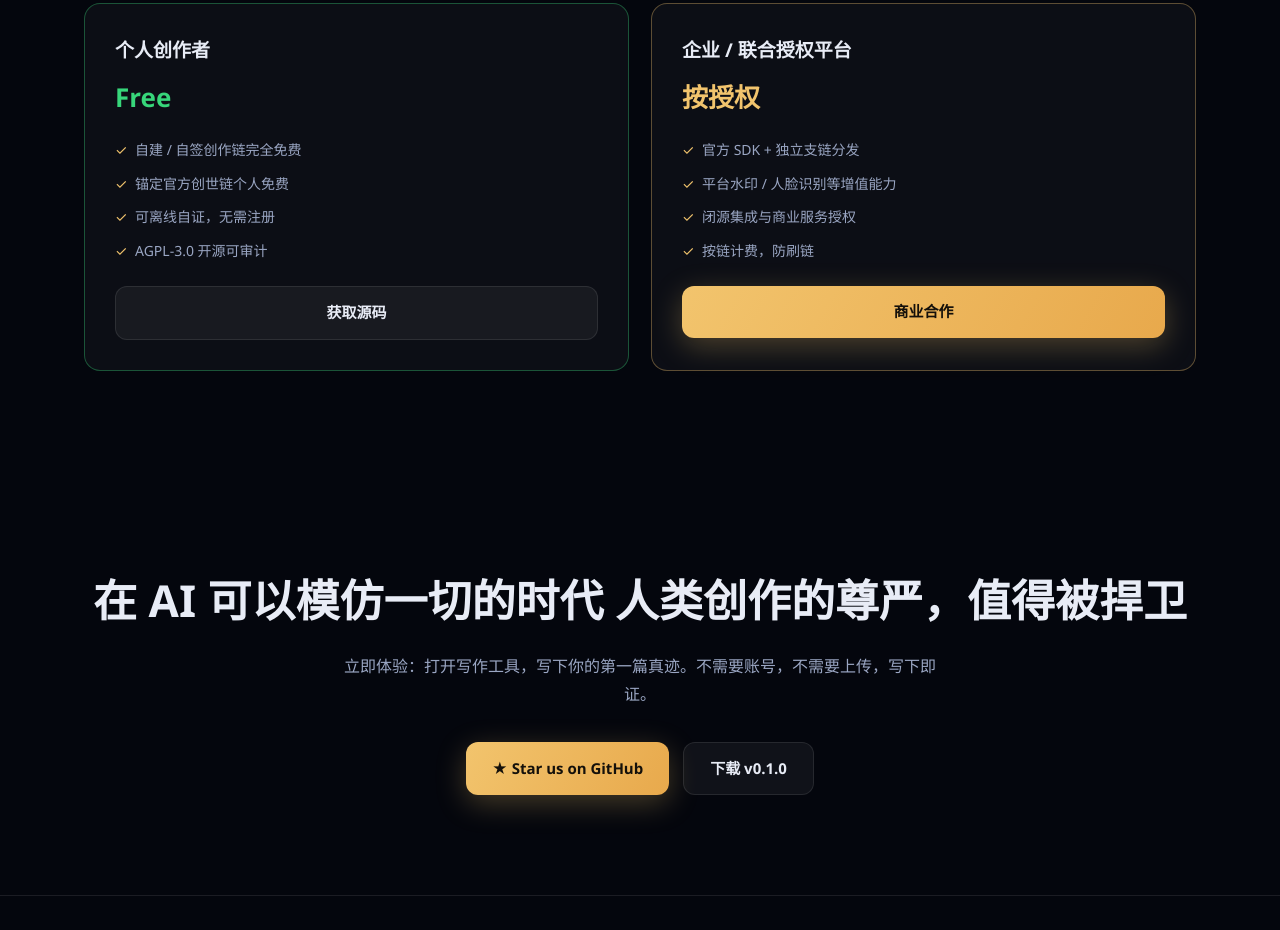
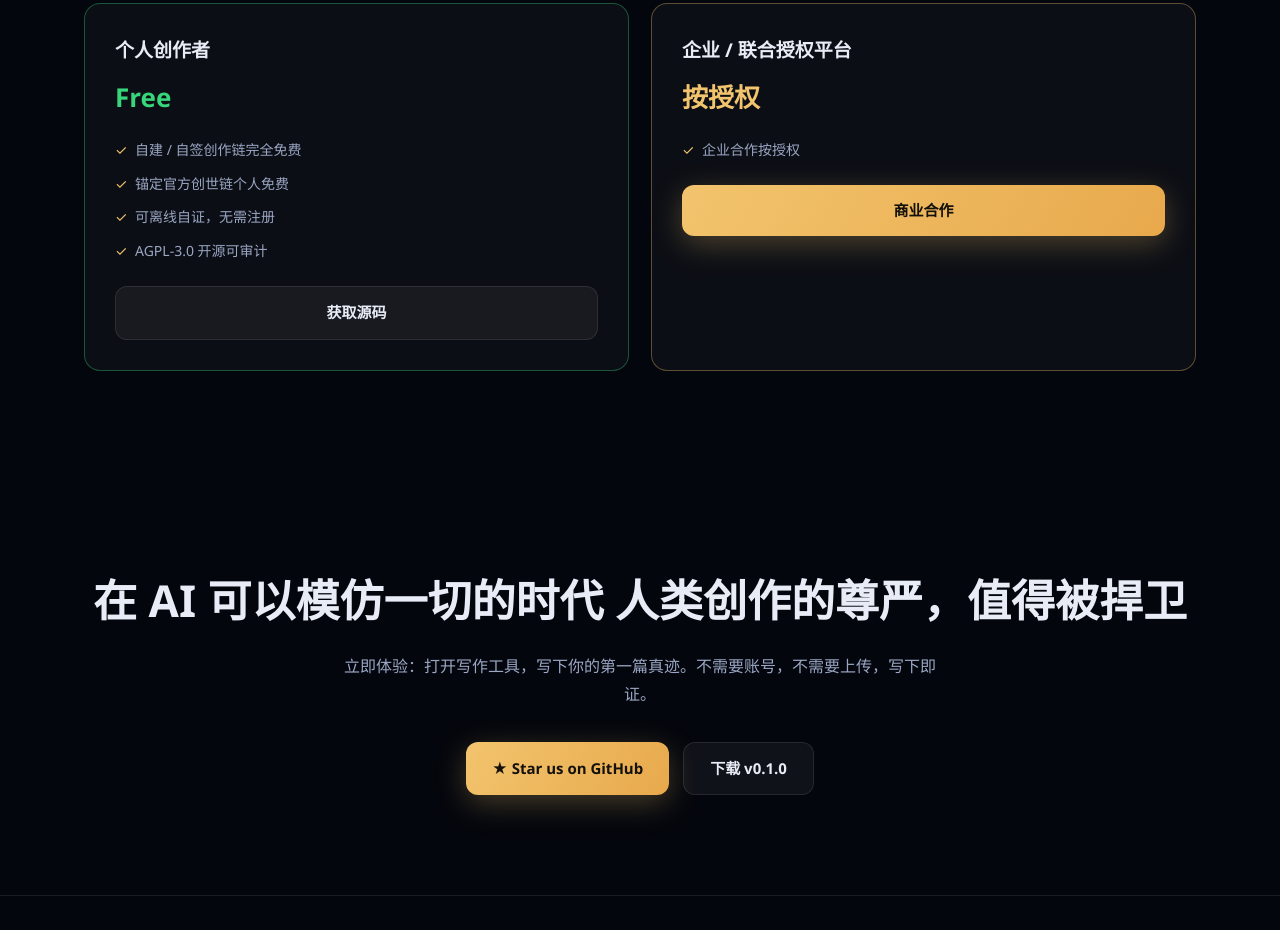
Before and after one commit to jamesw0n9/realtrace, a website: page site/index.html in a window 1280 px wide. Shown: the part 5099-6029 px from the top of the page. Drawn offline with Linux system fonts and the light colour scheme.

Commit message:
site: B端只留"企业合作按授权"概括（细节随版本更新）

```diff
--- a/site/index.html
+++ b/site/index.html
@@ -392,10 +392,7 @@ footer{border-top:1px solid var(--line);padding:40px 0 60px;text-align:center}
         <h4 data-i18n="licBizT">企业 / 联合授权平台</h4>
         <div class="price" data-i18n="licBizPrice">按授权</div>
         <ul>
-          <li data-i18n="licBiz1">官方 SDK + 独立支链分发</li>
-          <li data-i18n="licBiz2">平台水印 / 人脸识别等增值能力</li>
-          <li data-i18n="licBiz3">闭源集成与商业服务授权</li>
-          <li data-i18n="licBiz4">按链计费，防刷链</li>
+          <li data-i18n="licBiz1">企业合作按授权</li>
         </ul>
         <a class="btn btn-gold" href="https://github.com/jamesw0n9/realtrace" target="_blank" rel="noopener" data-i18n="licBizBtn">商业合作</a>
       </div>
@@ -459,7 +456,7 @@ var I18N = {
     rm1t:'MVP · 已发布', rm1d:'实时打章 · 防篡改链 · 离线验证 · 创世链锚定（个人免费）',
     licEyebrow:'License', licTitle:'个人免费，商业授权', licSub:'AGPL-3.0 + 商业双许可——开源引流，商业共赢。',
     licFreeT:'个人创作者', licFree1:'自建 / 自签创作链完全免费', licFree2:'锚定官方创世链个人免费', licFree3:'可离线自证，无需注册', licFree4:'AGPL-3.0 开源可审计', licFreeBtn:'获取源码',
-    licBizT:'企业 / 联合授权平台', licBizPrice:'按授权', licBiz1:'官方 SDK + 独立支链分发', licBiz2:'平台水印 / 人脸识别等增值能力', licBiz3:'闭源集成与商业服务授权', licBiz4:'按链计费，防刷链', licBizBtn:'商业合作',
+    licBizT:'企业 / 联合授权平台', licBizPrice:'按授权', licBiz1:'企业合作按授权', licBizBtn:'商业合作',
     finalT:'在 AI 可以模仿一切的时代\n人类创作的尊严，值得被捍卫', finalD:'立即体验：打开写作工具，写下你的第一篇真迹。不需要账号，不需要上传，写下即证。',
     ctaStar2:'★ Star us on GitHub', ctaRelease2:'下载 v0.1.0'
   },
@@ -494,7 +491,7 @@ var I18N = {
     rm1t:'MVP · released', rm1d:'Real-time stamping · tamper-evident chain · offline verification · genesis anchoring (free)',
     licEyebrow:'License', licTitle:'Free for individuals, licensed for business', licSub:'AGPL-3.0 + commercial dual license.',
     licFreeT:'Individual creators', licFree1:'Self-hosted / self-signed chains are completely free', licFree2:'Official genesis anchoring free for individuals', licFree3:'Offline self-verification, no registration', licFree4:'AGPL-3.0 open source, auditable', licFreeBtn:'Get Source',
-    licBizT:'Enterprises / partner platforms', licBizPrice:'By license', licBiz1:'Official SDK + independent branch chains', licBiz2:'Platform watermark / face recognition add-ons', licBiz3:'Closed-source integration & commercial hosting license', licBiz4:'Per-chain billing, anti-abuse', licBizBtn:'Partner with us',
+    licBizT:'Enterprises / partner platforms', licBizPrice:'By license', licBiz1:'Enterprise cooperation by license', licBizBtn:'Partner with us',
     finalT:'In an age when AI can imitate everything,\nthe dignity of human creation deserves defending', finalD:'Try it now: open the writer and write your first RealTrace. No account, no upload — just write, and it is proven.',
     ctaStar2:'★ Star us on GitHub', ctaRelease2:'Download v0.1.0'
   }
```
